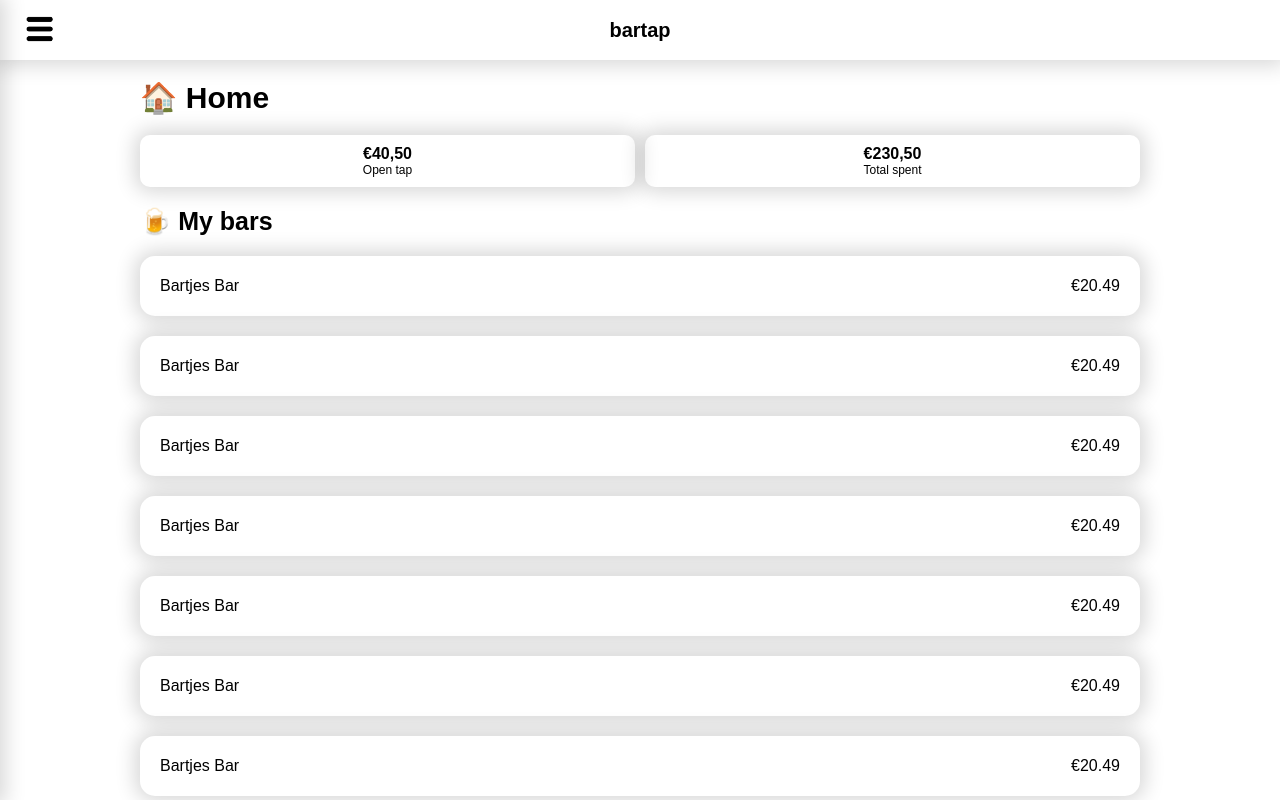
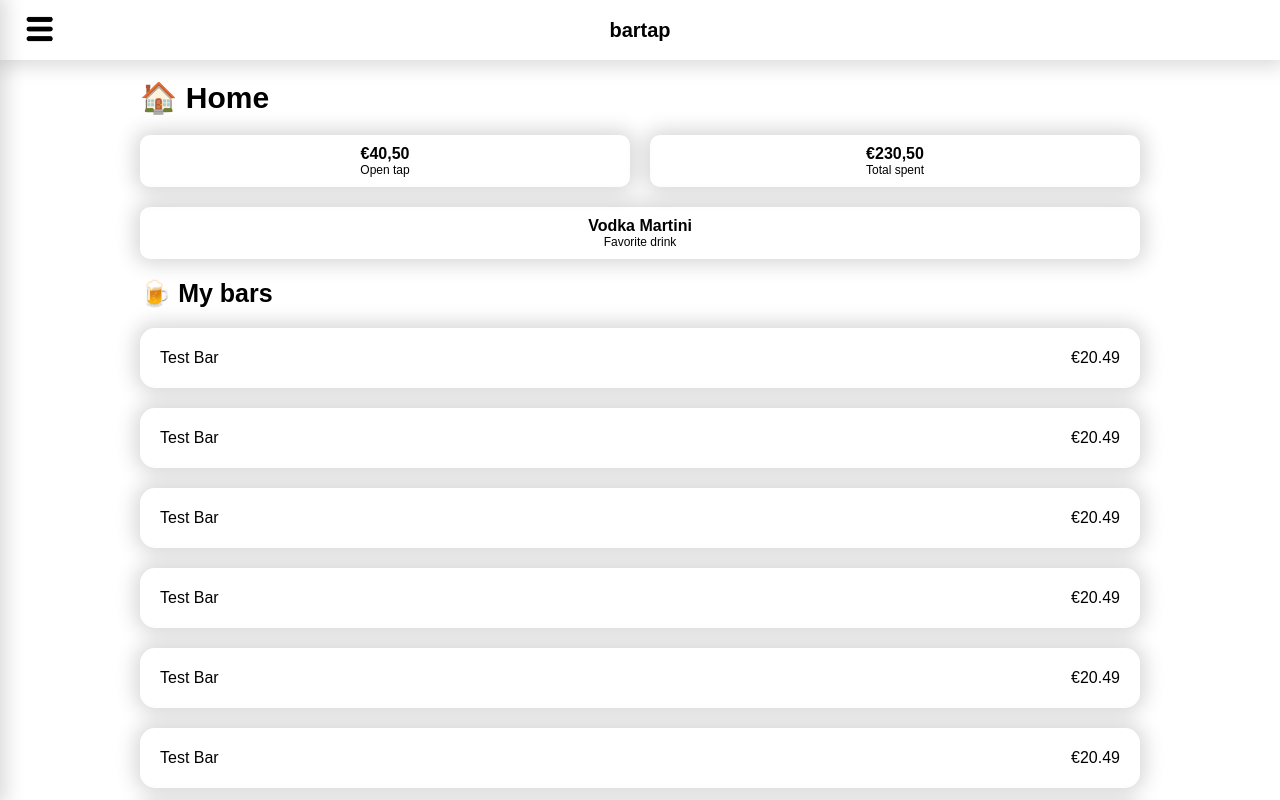
Before and after one commit to tungstun-ict/bartap-pwa, a React (Create React App) app: page / in a window 1280 px wide. Shown: the top 800 px of the page. Built offline with nearby package versions, Linux system fonts and the light colour scheme; a web font is replaced by a local one.

Commit message:
Minor improvements

```diff
--- a/src/pages/home-page/HomePage.js
+++ b/src/pages/home-page/HomePage.js
@@ -8,41 +8,37 @@ import TungstunTitle from "../../stories/title/tungstun-title";
 import TungstunStatistic from "../../stories/statistic/tungstun-statistic";
 import TungstunListView from "../../stories/list-view/tungstun-list-view";
 import TungstunBarItem from "../../stories/list-item/tungstun-bar-item";
+import TungstunAddBarItem from "../../stories/list-item/tungstun-add-bar-item";
+
 import TungstunStatistics from "../../stories/statistics/tungstun-statistics";
 
-function HomePage() {
+const HomePage = () => {
+  const bar = {
+    name: "Test Bar",
+    debt: 20.49,
+  };
+
   return (
     <TungstunPage>
       <TungstunTitle text={"🏠 Home"} level={1} />
       <TungstunStatistics>
         <TungstunStatistic value={"€40,50"} description="Open tap" />
         <TungstunStatistic value={"€230,50"} description="Total spent" />
+        <TungstunStatistic value={"Vodka Martini"} description="Favorite drink"/>
       </TungstunStatistics>
       <TungstunTitle text="🍺 My bars" level={2} />
       <TungstunListView>
-      <TungstunBarItem bar={bar} link="/another" />
-      <TungstunBarItem bar={bar} />
-      <TungstunBarItem bar={bar} />
-      <TungstunBarItem bar={bar} />
-      <TungstunBarItem bar={bar} />
-      <TungstunBarItem bar={bar} />
-      <TungstunBarItem bar={bar} />
-
+        <TungstunBarItem bar={bar} link="/test-bar" />
+        <TungstunBarItem bar={bar} link="/test-bar" />
+        <TungstunBarItem bar={bar} link="/test-bar" />
+        <TungstunBarItem bar={bar} link="/test-bar" />
+        <TungstunBarItem bar={bar} link="/test-bar" />
+        <TungstunBarItem bar={bar} link="/test-bar" />
+        <TungstunBarItem bar={bar} link="/test-bar" />
+        <TungstunAddBarItem />
       </TungstunListView>
     </TungstunPage>
   );
 }
 
-const session = {
-  date: "20-12-22",
-  name: "Session one",
-  total: 20.50,
-  payed: true,
-};
-
-const bar = {
-  name: "Bartjes Bar",
-  debt: 20.49,
-}
-
 export default HomePage;
--- /dev/null
+++ b/src/stories/list-item/tungstun-add-bar-item.js
@@ -0,0 +1,13 @@
+import React from "react";
+import TungstunListItem from "./tungstun-list-item";
+
+function TungstunAddBarItem({ link }) {
+  return (
+    <TungstunListItem
+      link={link}
+      left={<p className="list-item__text list-item__name">Add new bar</p>}
+    />
+  );
+}
+
+export default TungstunAddBarItem;
--- a/src/stories/statistics/tungstun-statistics.scss
+++ b/src/stories/statistics/tungstun-statistics.scss
@@ -4,12 +4,22 @@
   display: flex;
   flex-wrap: wrap;
   column-gap: 10px;
+  transition: 0.3s;
+
+  @media(min-width: variables.$size-mobile-max) {
+    column-gap: 20px;
+  }
 
   & > div {
-    flex: 1 0 30%;
+    flex: 1 0 40%;
+    transition: 0.3s;
   }
 
   & > div + div + div {
     margin-top: 10px;
+
+    @media(min-width: variables.$size-mobile-max) {
+      margin-top: 20px;
+    }
   }
 }
```
